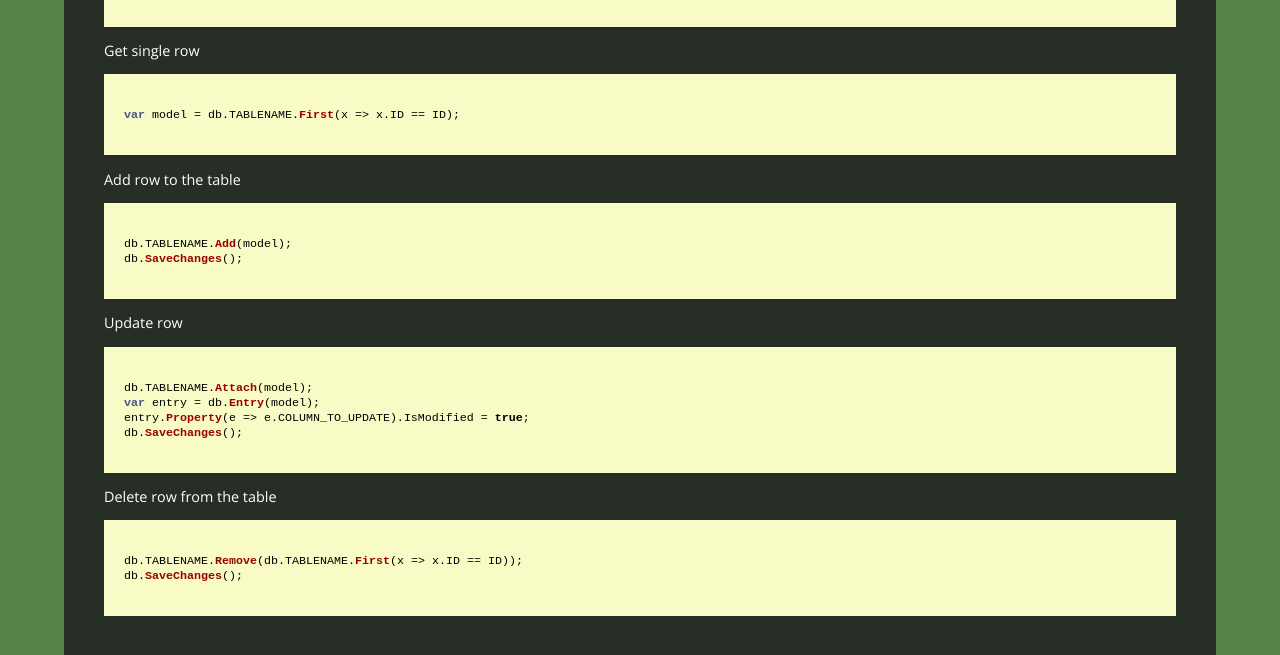
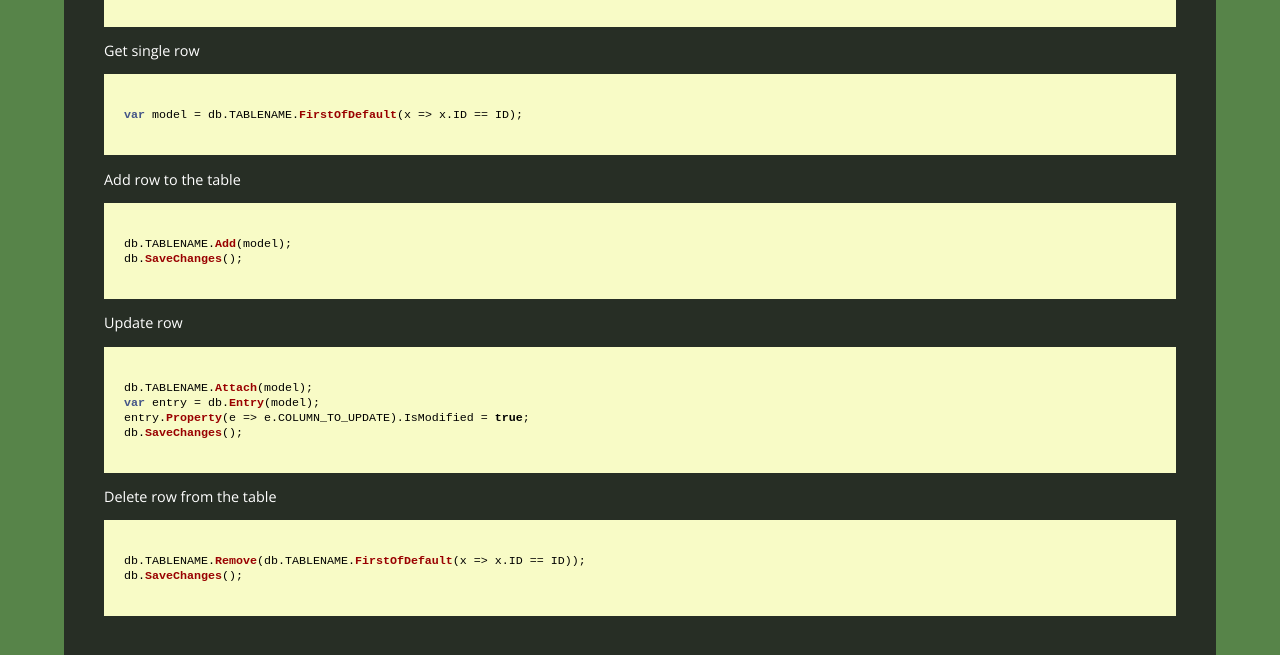
Before and after one commit to lzychowski/lzychowski.github.io, a Jekyll site: the page built from _posts/2016-03-06-CRUD-operations-Oracle-Entity-Framework.md, in a window 1280 px wide. Shown: the part 693-1348 px from the top of the page. Built offline with Jekyll 4.4.1, drawn with Linux system fonts in a browser that asks for light colours; nearby versions of some CDN libraries; comment, search, counter and statistics services are not loaded.

Commit message:
updated statement

````diff
--- a/_posts/2016-03-06-CRUD-operations-Oracle-Entity-Framework.md
+++ b/_posts/2016-03-06-CRUD-operations-Oracle-Entity-Framework.md
@@ -29,7 +29,7 @@ var list = db.TABLENAME.ToList();
 Get single row
 
 ``` csharp
-var model = db.TABLENAME.First(x => x.ID == ID);
+var model = db.TABLENAME.FirstOfDefault(x => x.ID == ID);
 ```
 
 Add row to the table
@@ -51,6 +51,6 @@ db.SaveChanges();
 Delete row from the table
 
 ``` csharp
-db.TABLENAME.Remove(db.TABLENAME.First(x => x.ID == ID));
+db.TABLENAME.Remove(db.TABLENAME.FirstOfDefault(x => x.ID == ID));
 db.SaveChanges();
 ```
````
